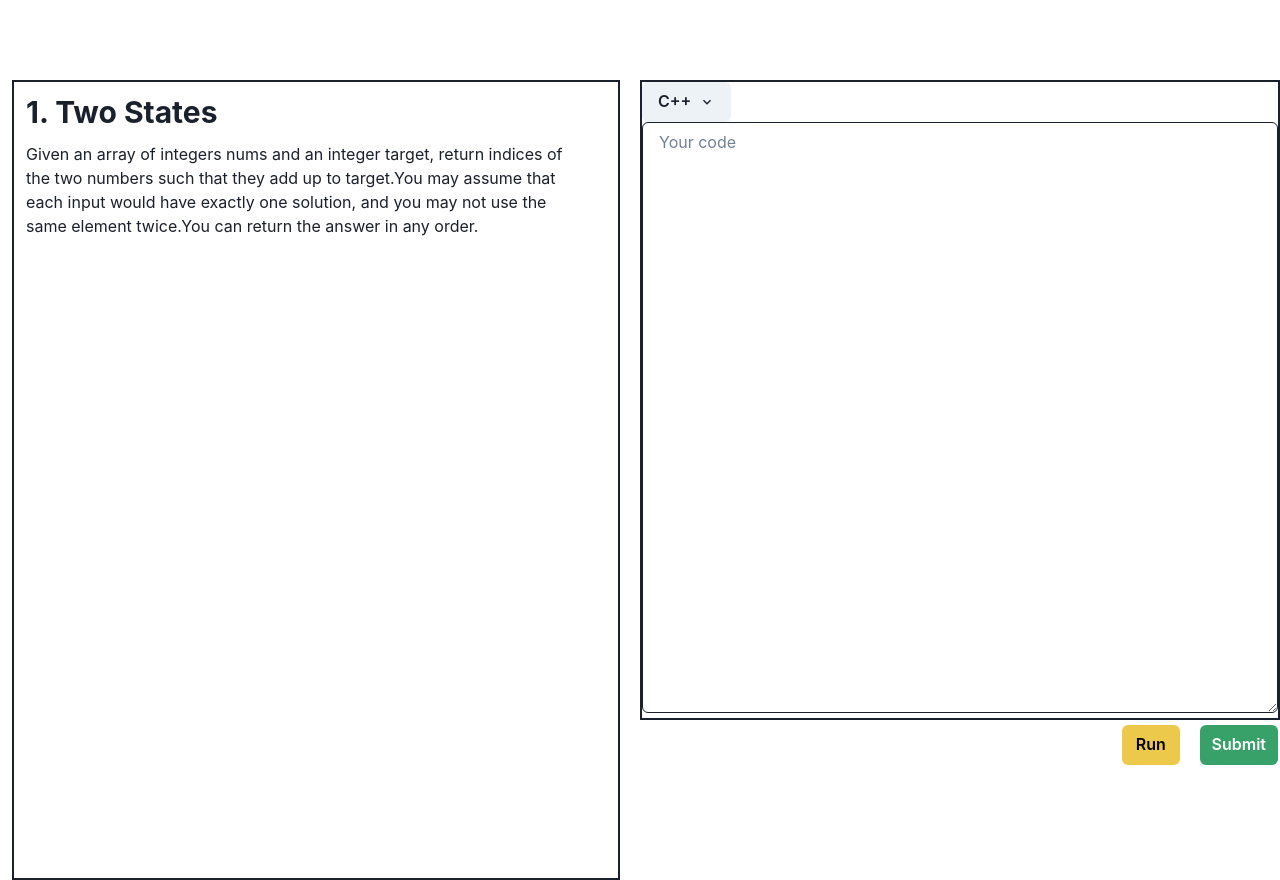
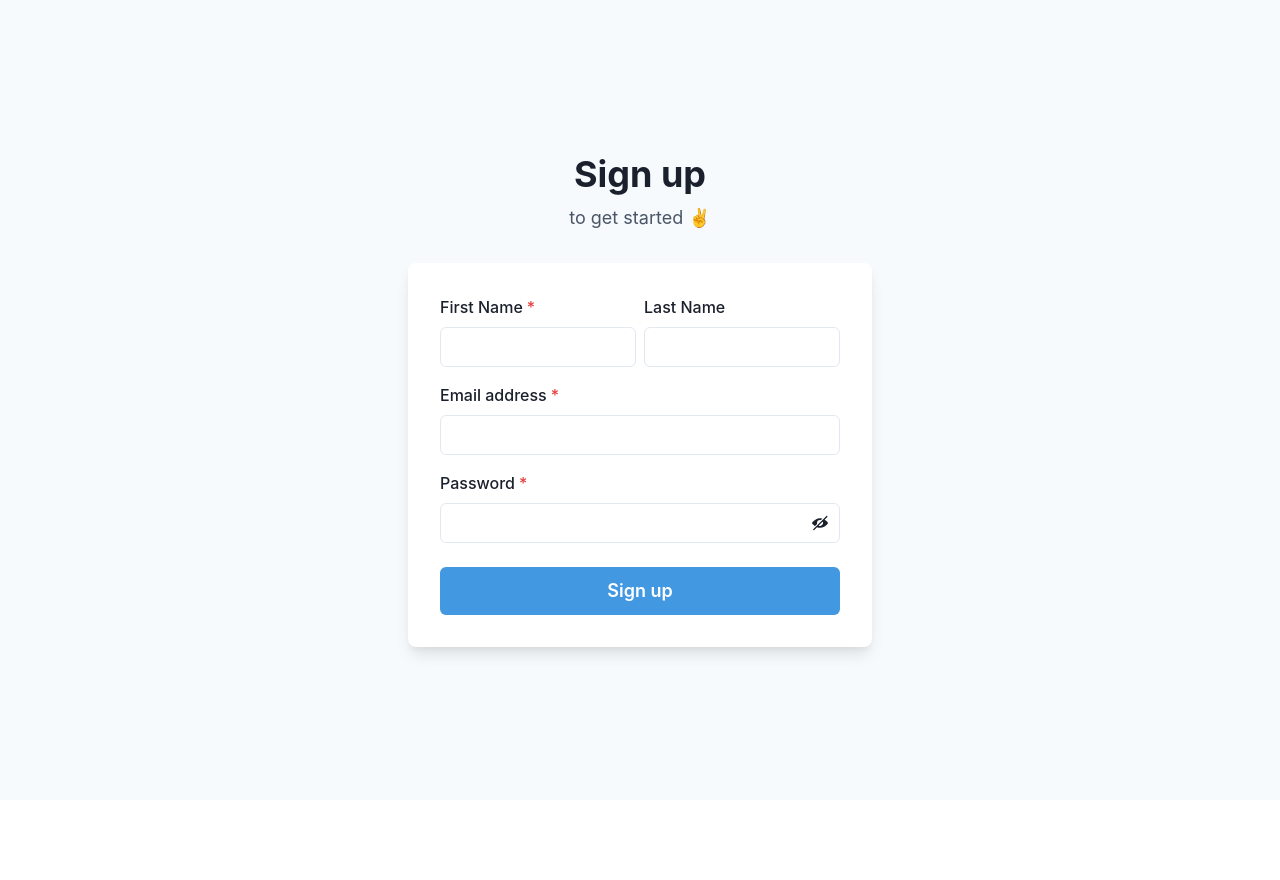
Before and after one commit to VanshilPatel/CodeAlgo, a React (Create React App) app: page / in a window 1280 px wide. After the commit the page ends 800 px from the top, so only its background shows below. Built offline with nearby package versions, Linux system fonts and the light colour scheme.

Commit message:
Auth pages added

```diff
--- a/src/App.js
+++ b/src/App.js
@@ -1,5 +1,7 @@
 import { BrowserRouter as Router, Routes, Route } from 'react-router-dom';
 import Submissions from "./components/Submissions";
+import Login from './components/Login';
+import SignUp from './components/SignUp';
 
 
 
@@ -21,7 +23,7 @@
       <Router>
     <Routes>
 
-       <Route path="/" element={<Submissions />} />
+       <Route path="/" element={<SignUp />} />
 
        <Route path="/submissions/:id" element={<Submissions />} />
 
--- /dev/null
+++ b/src/components/Login.js
@@ -0,0 +1,70 @@
+import React from 'react'
+import {
+    Flex,
+    Box,
+    FormControl,
+    FormLabel,
+    Input,
+    Checkbox,
+    Stack,
+    Link,
+    Button,
+    Heading,
+    Text,
+    useColorModeValue,
+  } from '@chakra-ui/react';
+
+
+const Login = () => {
+  return (
+    <Flex
+        minH={'100vh'}
+        align={'center'}
+        justify={'center'}
+        bg={useColorModeValue('gray.50', 'gray.800')}>
+        <Stack spacing={8} mx={'auto'} maxW={'lg'} py={12} px={6}>
+          <Stack align={'center'}>
+            <Heading fontSize={'4xl'}>Sign in to your account</Heading>
+            {/* <Text fontSize={'lg'} color={'gray.600'}>
+              to enjoy all of our cool <Link color={'blue.400'}>features</Link> ✌️
+            </Text> */}
+          </Stack>
+          <Box
+            rounded={'lg'}
+            bg={useColorModeValue('white', 'gray.700')}
+            boxShadow={'lg'}
+            p={8}>
+            <Stack spacing={4}>
+              <FormControl id="email">
+                <FormLabel>Email address</FormLabel>
+                <Input type="email" />
+              </FormControl>
+              <FormControl id="password">
+                <FormLabel>Password</FormLabel>
+                <Input type="password" />
+              </FormControl>
+              <Stack spacing={10}>
+                {/* <Stack
+                  direction={{ base: 'column', sm: 'row' }}
+                  align={'start'}
+                  justify={'space-between'}>
+                  <Checkbox>Remember me</Checkbox>
+                  <Link color={'blue.400'}>Forgot password?</Link>
+                </Stack> */}
+                <Button
+                  bg={'blue.400'}
+                  color={'white'}
+                  _hover={{
+                    bg: 'blue.500',
+                  }}>
+                  Sign in
+                </Button>
+              </Stack>
+            </Stack>
+          </Box>
+        </Stack>
+      </Flex>
+  )
+}
+
+export default Login
--- /dev/null
+++ b/src/components/SignUp.js
@@ -0,0 +1,102 @@
+import {
+    Flex,
+    Box,
+    FormControl,
+    FormLabel,
+    Input,
+    InputGroup,
+    HStack,
+    InputRightElement,
+    Stack,
+    Button,
+    Heading,
+    Text,
+    useColorModeValue,
+    Link,
+  } from '@chakra-ui/react';
+  import React , { useState } from 'react';
+  import { ViewIcon, ViewOffIcon } from '@chakra-ui/icons';
+
+const SignUp = ()=>{
+    const [showPassword, setShowPassword] = useState(false);
+
+    return (
+      <Flex
+        minH={'100vh'}
+        align={'center'}
+        justify={'center'}
+        bg={useColorModeValue('gray.50', 'gray.800')}>
+        <Stack spacing={8} mx={'auto'} maxW={'lg'} py={12} px={6}>
+          <Stack align={'center'}>
+            <Heading fontSize={'4xl'} textAlign={'center'}>
+              Sign up
+            </Heading>
+            <Text fontSize={'lg'} color={'gray.600'}>
+              to get started ✌️
+            </Text>
+          </Stack>
+          <Box
+            rounded={'lg'}
+            bg={useColorModeValue('white', 'gray.700')}
+            boxShadow={'lg'}
+            p={8}>
+            <Stack spacing={4}>
+              <HStack>
+                <Box>
+                  <FormControl id="firstName" isRequired>
+                    <FormLabel>First Name</FormLabel>
+                    <Input type="text" />
+                  </FormControl>
+                </Box>
+                <Box>
+                  <FormControl id="lastName">
+                    <FormLabel>Last Name</FormLabel>
+                    <Input type="text" />
+                  </FormControl>
+                </Box>
+              </HStack>
+              <FormControl id="email" isRequired>
+                <FormLabel>Email address</FormLabel>
+                <Input type="email" />
+              </FormControl>
+              <FormControl id="password" isRequired>
+                <FormLabel>Password</FormLabel>
+                <InputGroup>
+                  <Input type={showPassword ? 'text' : 'password'} />
+                  <InputRightElement h={'full'}>
+                    <Button
+                      variant={'ghost'}
+                      onClick={() =>
+                        setShowPassword((showPassword) => !showPassword)
+                      }>
+                      {showPassword ? <ViewIcon /> : <ViewOffIcon />}
+                    </Button>
+                  </InputRightElement>
+                </InputGroup>
+              </FormControl>
+              <Stack spacing={10} pt={2}>
+                <Button
+                  loadingText="Submitting"
+                  size="lg"
+                  bg={'blue.400'}
+                  color={'white'}
+                  _hover={{
+                    bg: 'blue.500',
+                  }}>
+                  Sign up
+                </Button>
+              </Stack>
+              {/* <Stack pt={6}>
+                <Text align={'center'}>
+                  Already a user? <Link color={'blue.400'}>Login</Link>
+                </Text>
+              </Stack> */}
+            </Stack>
+          </Box>
+        </Stack>
+      </Flex>
+    );
+  }
+
+
+export default SignUp
```
